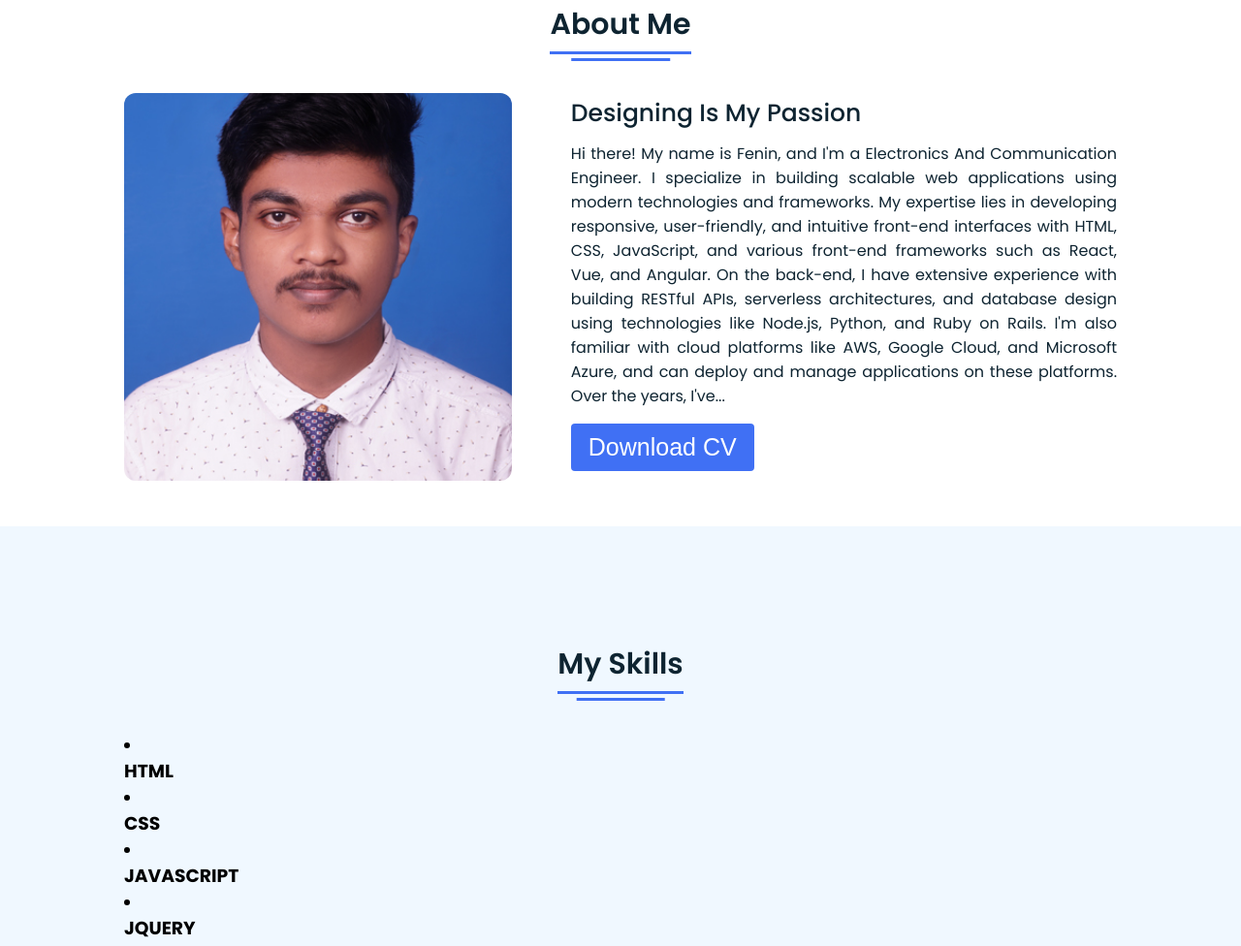
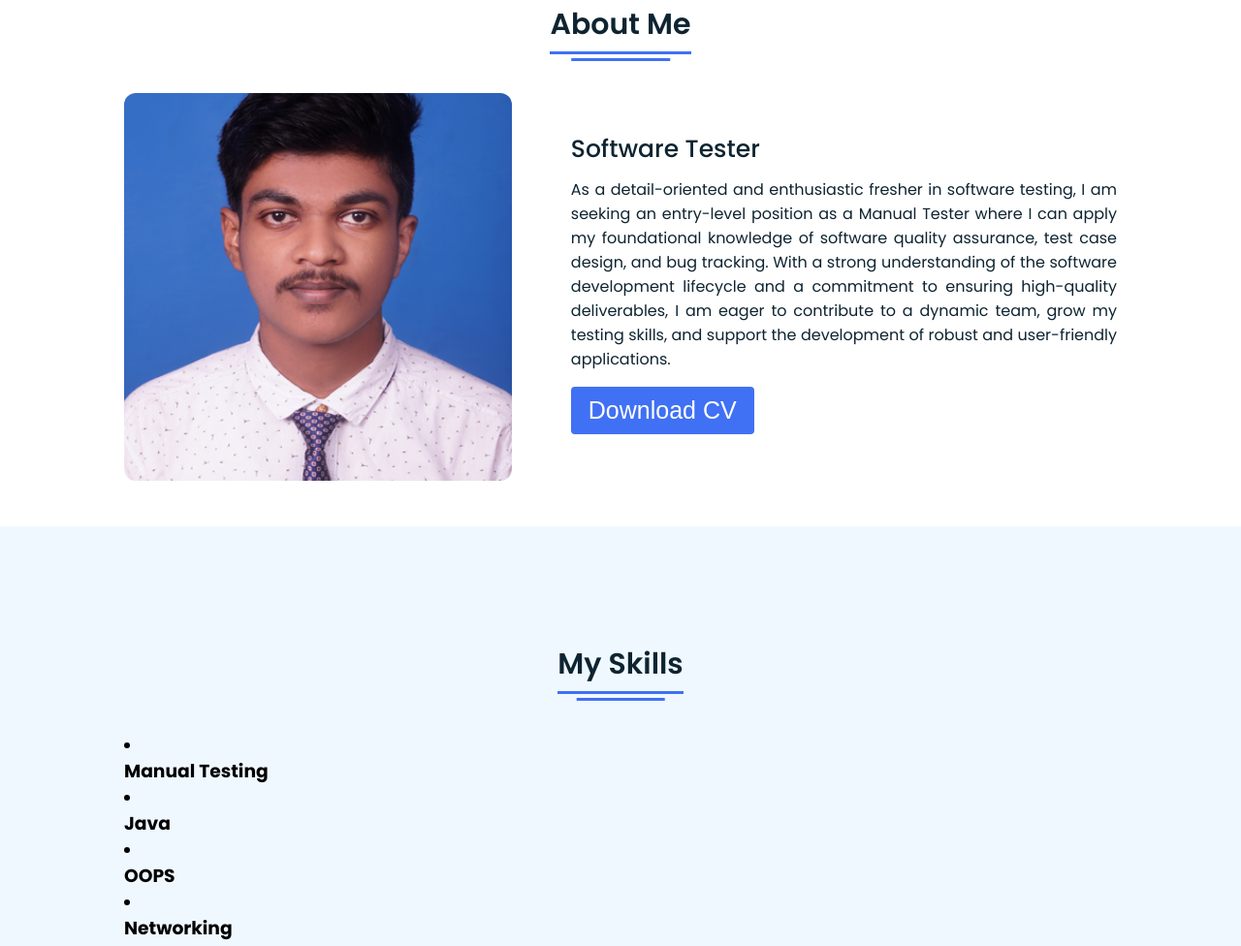
Before and after one commit to Feninflash/My-portfolio, a plain HTML site: page index.html in a window 1280 px wide. Shown: the part 877-1853 px from the top of the page at 97% size. Drawn offline with Linux system fonts and the light colour scheme.

Commit message:
Update index.html

```diff
--- a/index.html
+++ b/index.html
@@ -62,8 +62,8 @@
       <img src="Images\AD-5745 (1).jpg" alt="">
     </div>
     <div class="right">
-      <div class="topic">Designing Is My Passion</div>
-      <p>Hi there! My name is Fenin, and I'm a Electronics And Communication Engineer. I specialize in building scalable web applications using modern technologies and frameworks. My expertise lies in developing responsive, user-friendly, and intuitive front-end interfaces with HTML, CSS, JavaScript, and various front-end frameworks such as React, Vue, and Angular. On the back-end, I have extensive experience with building RESTful APIs, serverless architectures, and database design using technologies like Node.js, Python, and Ruby on Rails. I'm also familiar with cloud platforms like AWS, Google Cloud, and Microsoft Azure, and can deploy and manage applications on these platforms. Over the years, I've...</p>
+      <div class="topic">Software Tester</div>
+      <p>As a detail-oriented and enthusiastic fresher in software testing, I am seeking an entry-level position as a Manual Tester where I can apply my foundational knowledge of software quality assurance, test case design, and bug tracking. With a strong understanding of the software development lifecycle and a commitment to ensuring high-quality deliverables, I am eager to contribute to a dynamic team, grow my testing skills, and support the development of robust and user-friendly applications.</p>
       <div class="button">
         <a href="Resume/Resume.pdf" download><button>Download CV</button></a>
       </div>
@@ -80,17 +80,17 @@
    <div class="skills-details">
      <div class="text">
       <div class="skills">  <!-- create a div -->
-        <li><h3>HTML</h3></li>
+        <li><h3>Manual Testing</h3></li>
         <li>
-          <h3>CSS</h3>
+          <h3>Java</h3>
         </li>
 
         <li>
-          <h3>JAVASCRIPT</h3>
+          <h3>OOPS</h3>
         </li>
 
         <li>
-          <h3>JQUERY</h3>
+          <h3>Networking</h3>
         </li>
       </div>
        </div>
```
